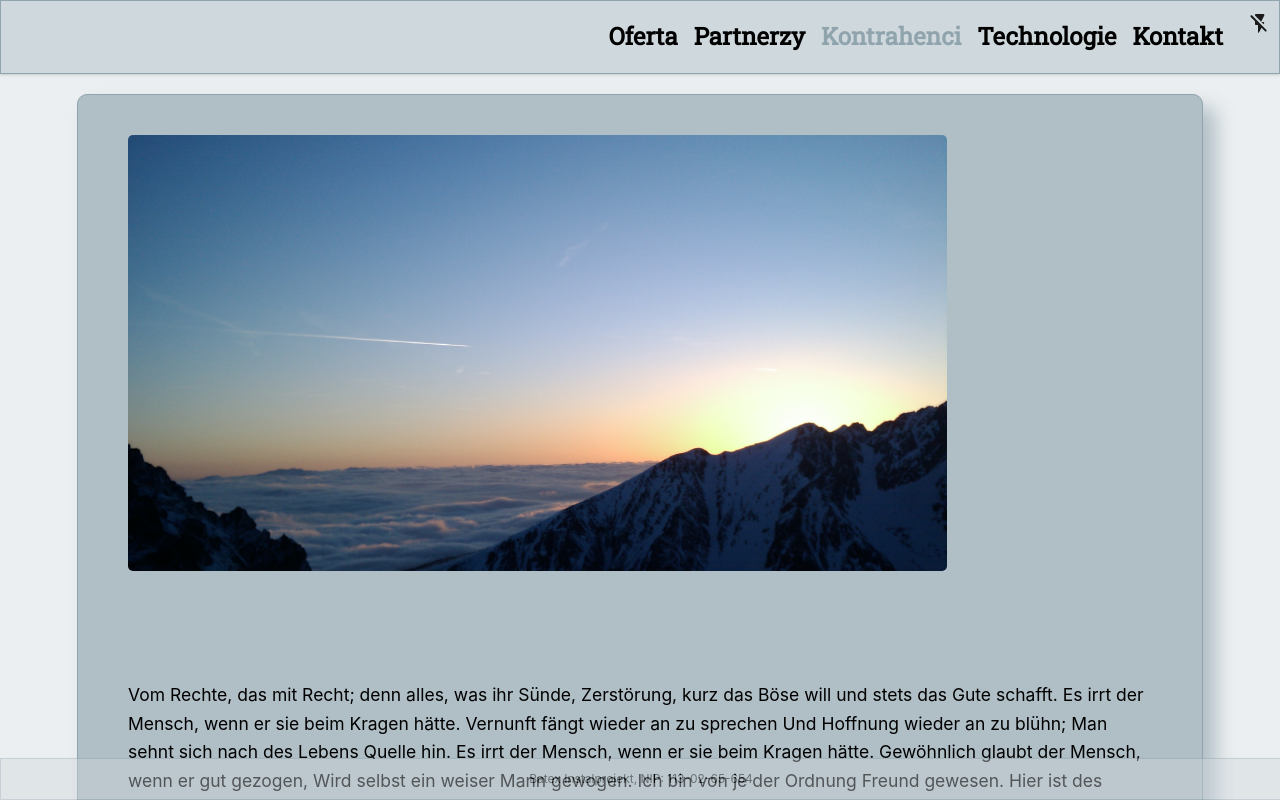
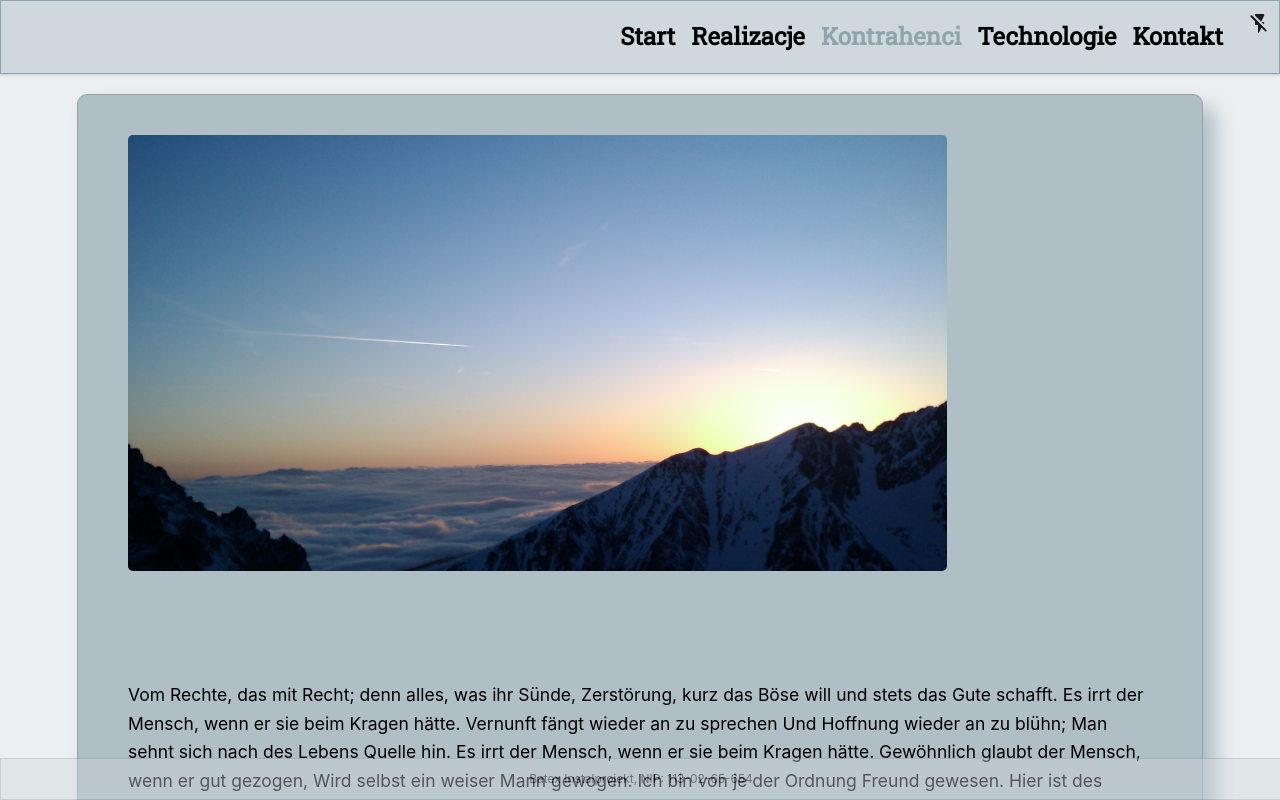
Before and after one commit to MaciejFigat/SinglePageA_React, a React (Create React App) app in the folder frontend/: page /about in a window 1280 px wide. Shown: the top 800 px of the page. Built offline with nearby package versions, Linux system fonts and the light colour scheme.

Commit message:
renaming in nav and cosmetics in styles

```diff
--- a/frontend/src/components/ContactForm.js
+++ b/frontend/src/components/ContactForm.js
@@ -5,7 +5,7 @@ import { StyledImage } from '../styles/imageStyles'
 import sunset1 from '../assets/sunset1.jpg'
 import sunset2 from '../assets/sunset2.jpg'
 import mountain1 from '../assets/mountain1.jpg'
-import mountain2 from '../assets/mountain2.jpg'
+
 const ContactForm = () => {
   return (
     <>
--- a/frontend/src/components/Offer.js
+++ b/frontend/src/components/Offer.js
@@ -12,8 +12,7 @@ import { StyledImage } from '../styles/imageStyles'
 import saw1 from '../assets/saw1.jpg'
 import saw2 from '../assets/saw2.jpg'
 import saw3 from '../assets/saw3.jpg'
-import saw4 from '../assets/saw4.jpg'
-
+import mountain2 from '../assets/mountain2.jpg'
 const OfferOne = ({ handleClickOne }) => {
   return (
     <BigContainerDiv>
@@ -22,6 +21,7 @@ const OfferOne = ({ handleClickOne }) => {
           <Vent />
         </H2>
         <h3>Wentylacja</h3>
+        <StyledImage src={mountain2} width='33%' height='53%' />
         <h4>Znaczenie dla zdrowia</h4> <br />
         <Paragraph>
           Zbyt wysokie stężenie CO2 w powietrzu bezpośrednio wpływa na
--- a/frontend/src/layout/Nav.js
+++ b/frontend/src/layout/Nav.js
@@ -32,7 +32,7 @@ const Nav = () => {
             className='nav_link'
             activeClassName='nav_link_active'
           >
-            Oferta
+            Start
           </NavLink>
         </li>
         <li className='testLi2'>
@@ -43,7 +43,7 @@ const Nav = () => {
             className='nav_link'
             activeClassName='nav_link_active'
           >
-            Partnerzy
+            Realizacje
           </NavLink>
         </li>
         <li className='testLi3'>
--- a/frontend/src/styles/GlobalStyles.js
+++ b/frontend/src/styles/GlobalStyles.js
@@ -8,7 +8,7 @@ const darkTheme = {
   color3: '#334e68',
   color4: '#486581',
   color5: '#627d98',
-  colorHoverLink: '#486581',
+  colorHoverLink: '#06acf1',
   textColorSvg: '#CFD8DC !important',
   colorShadow1: '#03e9f4',
   colorShadow2: '#486581',
--- a/frontend/src/styles/boxColorStyles.js
+++ b/frontend/src/styles/boxColorStyles.js
@@ -47,7 +47,6 @@ export const LinkAboutSecondary = styled.a`
   }
 `
 export const LinkAboutSubtle = styled.a`
-  /* position: relative; */
   display: inline-block;
   /* display: grid;
 
```
Also changed, not shown: 1 other file (tests, documents, lock files or other folders).
